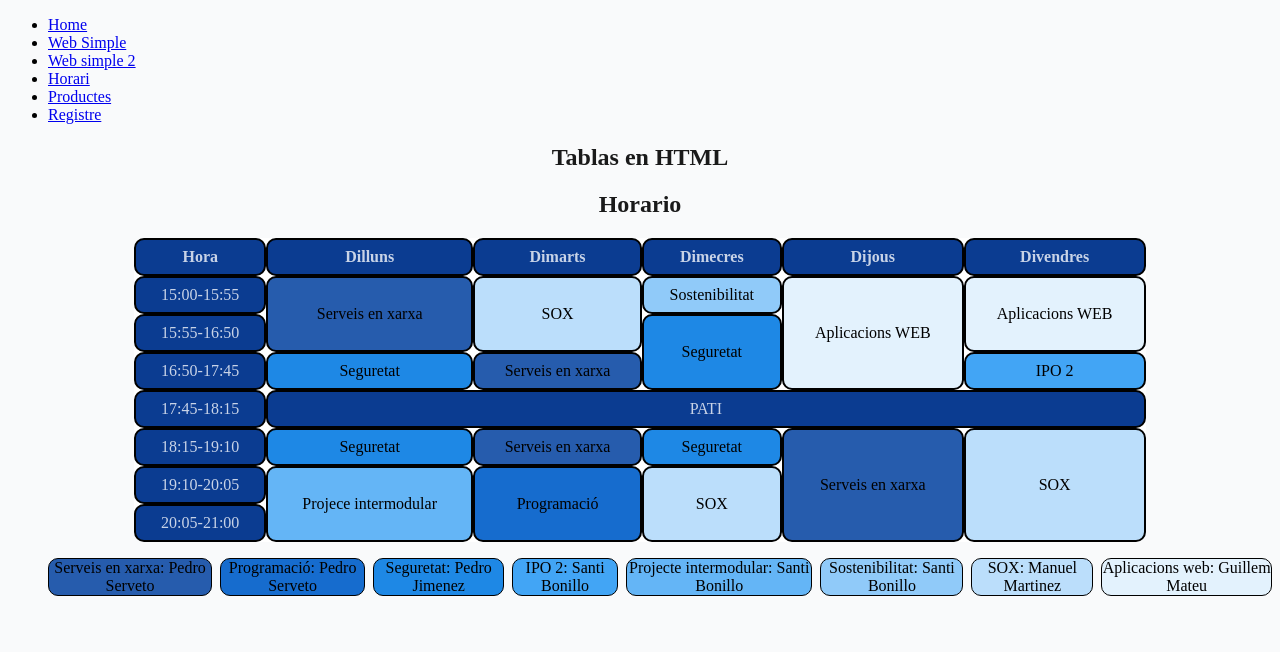
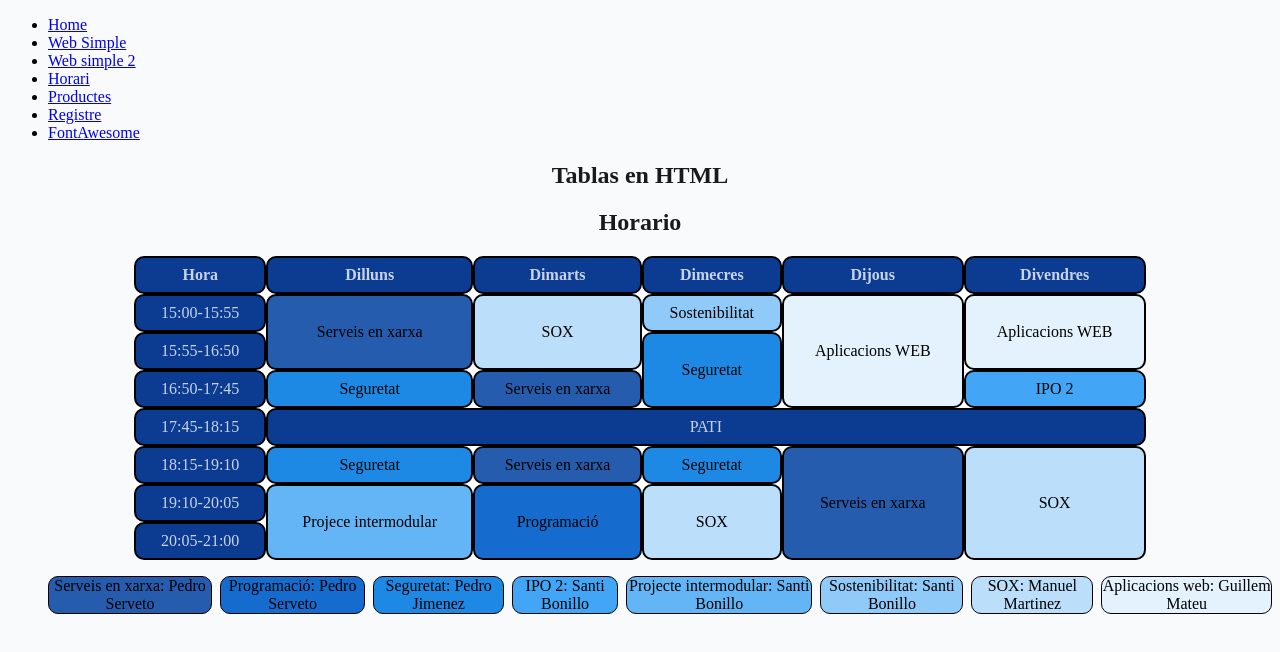
Before and after one commit to jdmessons-esliceu/introduccionHTML, a plain HTML site: page horari.html in a window 1280 px wide. Drawn offline with Linux system fonts and the light colour scheme.

Commit message:
fontawesome enlazado

```diff
--- a/horari.html
+++ b/horari.html
@@ -27,6 +27,9 @@
                 </li>
                 <li>
                     <a href="/registre.html">Registre</a>
+                </li>
+                <li>
+                    <a href="/fontawesome.html">FontAwesome</a>
                 </li>
             </ul>
         </nav>
```
Also changed, not shown: index.html (+1 -1 lines), productes.html (+3 -0 lines), registre.html (+3 -0 lines), web_senzilla_1.html (+3 -0 lines), web_senzilla_2.html (+3 -0 lines).
